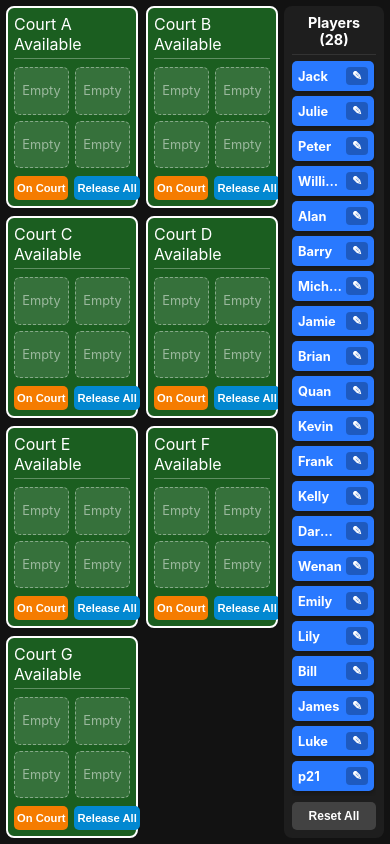
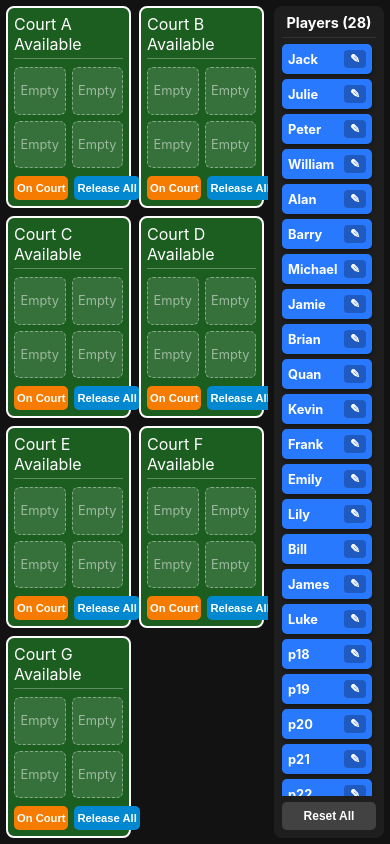
Before and after one commit to gojackgor-a11y/badminton, a plain HTML site: page index.html in a window 390 px wide. Drawn offline with Linux system fonts and the light colour scheme.

Commit message:
Add files via upload

```diff
--- a/index.html
+++ b/index.html
@@ -21,9 +21,27 @@
     color: #ffffff;
     display: flex;
     height: 100vh;
+    height: 100dvh;
     width: 100vw;
     gap: 10px;
     overflow: hidden;
+  }
+
+  /* Custom Visible Scrollbars for Android, iOS, Windows, and Mac */
+  ::-webkit-scrollbar {
+    width: 8px;
+    height: 8px;
+  }
+  ::-webkit-scrollbar-track {
+    background: rgba(255, 255, 255, 0.08);
+    border-radius: 4px;
+  }
+  ::-webkit-scrollbar-thumb {
+    background: rgba(255, 255, 255, 0.45);
+    border-radius: 4px;
+  }
+  ::-webkit-scrollbar-thumb:hover {
+    background: rgba(255, 255, 255, 0.7);
   }
 
   /* Left Side: 7 Courts in a 4x2 Grid occupying majority of screen */
@@ -34,6 +52,9 @@
     grid-template-rows: repeat(2, 1fr);
     gap: 8px;
     height: 100%;
+    min-height: 0;
+    scrollbar-width: thin;
+    scrollbar-color: rgba(255, 255, 255, 0.45) rgba(255, 255, 255, 0.08);
   }
 
   .court {
@@ -46,6 +67,7 @@
     justify-content: space-between;
     transition: background-color 0.2s, border-color 0.2s;
     min-width: 0;
+    min-height: 0;
   }
 
   .court.locked {
@@ -90,6 +112,7 @@
     gap: 6px;
     flex: 1;
     margin: 8px 0;
+    min-height: 0;
   }
 
   .slot {
@@ -103,6 +126,7 @@
     color: rgba(255, 255, 255, 0.5);
     overflow: hidden;
     min-width: 0;
+    min-height: 0;
     transition: background-color 0.15s, border-color 0.15s, transform 0.1s;
   }
 
@@ -151,8 +175,8 @@
   /* Right Side: 28 Players List */
   #players-sidebar {
     flex: 1;
-    min-width: 125px;
-    max-width: 200px;
+    min-width: 130px;
+    max-width: 210px;
     background-color: #1e1e1e;
     border: 2px solid transparent;
     border-radius: 8px;
@@ -160,6 +184,7 @@
     display: flex;
     flex-direction: column;
     height: 100%;
+    min-height: 0;
     transition: border-color 0.15s, background-color 0.15s;
   }
 
@@ -175,15 +200,21 @@
     margin-bottom: 6px;
     padding-bottom: 6px;
     border-bottom: 1px solid #333;
+    flex-shrink: 0;
   }
 
   #players-list {
     flex: 1;
-    overflow-y: auto;
+    min-height: 0;
+    overflow-y: scroll;
+    -webkit-overflow-scrolling: touch;
+    touch-action: pan-y;
     display: flex;
     flex-direction: column;
     gap: 5px;
-    padding-right: 2px;
+    padding-right: 4px;
+    scrollbar-width: thin;
+    scrollbar-color: rgba(255, 255, 255, 0.45) rgba(255, 255, 255, 0.08);
   }
 
   /* Player Rectangle Icon */
@@ -195,13 +226,13 @@
     border-radius: 5px;
     padding: 7px 8px;
     width: 100%;
+    flex-shrink: 0;
     cursor: grab;
     box-shadow: 0 2px 4px rgba(0,0,0,0.3);
     display: flex;
     align-items: center;
     justify-content: space-between;
     gap: 4px;
-    touch-action: none;
   }
 
   .player-card:active {
@@ -240,6 +271,7 @@
     font-size: 0.9rem;
     background-color: #00b0ff;
     padding: 4px;
+    touch-action: none;
   }
 
   .slot .player-name-text {
@@ -251,7 +283,7 @@
     cursor: not-allowed;
   }
 
-  /* Floating ghost element for iPad/iPhone touch drag */
+  /* Floating ghost element for mobile touch drag */
   .touch-ghost {
     position: fixed;
     pointer-events: none;
@@ -279,12 +311,15 @@
     background-color: #616161;
   }
 
-  /* Responsive adjustment for smaller or portrait screens */
+  /* Responsive adjustment for smaller Android/iOS phones and portrait mode */
   @media (max-width: 900px) {
     #courts-container {
       grid-template-columns: repeat(2, 1fr);
-      grid-template-rows: repeat(4, 1fr);
-      overflow-y: auto;
+      grid-template-rows: repeat(4, minmax(150px, 1fr));
+      overflow-y: scroll;
+      -webkit-overflow-scrolling: touch;
+      touch-action: pan-y;
+      padding-right: 4px;
     }
   }
 
@@ -293,7 +328,7 @@
     .court { padding: 6px; }
     .court-title { font-size: 0.9rem; }
     button { padding: 6px 3px; font-size: 0.7rem; }
-    #players-sidebar { min-width: 100px; padding: 6px; }
+    #players-sidebar { min-width: 110px; padding: 6px; }
     .player-card { padding: 6px; font-size: 0.8rem; }
   }
 </style>
@@ -309,14 +344,13 @@
   </div>
 
 <script>
-  const STORAGE_KEY = 'badminton_court_manager_v4';
+  const STORAGE_KEY = 'badminton_court_manager_v5';
   const COURT_IDS = ['A', 'B', 'C', 'D', 'E', 'F', 'G'];
   const TOTAL_PLAYERS = 28;
   const PRESET_NAMES = [
     'Jack', 'Julie', 'Peter', 'William', 'Alan',
     'Barry', 'Michael', 'Jamie', 'Brian', 'Quan',
-    'Kevin', 'Frank', 'Kelly', 'Darwin', 'Wenan',
-    'Emily', 'Lily', 'Bill', 'James', 'Luke'
+    'Kevin', 'Frank', 'Emily', 'Lily', 'Bill', 'James', 'Luke'
   ];
 
   let dragPayload = null;
@@ -395,17 +429,14 @@
 if (srcCourtId === targetCourtId && srcSlotIndex === targetSlotIndex) return;
 const srcCourt = state.courts.find(function(c) { return c.id === srcCourtId; });
 if (!srcCourt || srcCourt.onCourt) return;
-
 const targetPlayerId = targetCourt.slots[targetSlotIndex];
 targetCourt.slots[targetSlotIndex] = playerId;
 srcCourt.slots[srcSlotIndex] = targetPlayerId;
 }
-
 dragPayload = null;
 saveState();
 render();
 }
-
 function handleDropOnBench() {
 if (!dragPayload) return;
 if (dragPayload.fromType === 'court') {
@@ -413,9 +444,7 @@
 }
 dragPayload = null;
 }
-
 function setupPlayerInteractions(cardEl, payload, onDoubleTap) {
-
 // 1. Desktop HTML5 Drag & Drop
 cardEl.setAttribute('draggable', 'true');
 cardEl.addEventListener('dragstart', function(e) {
@@ -437,11 +466,12 @@ if (e.target.classList.contains('edit-btn')) return;
 e.preventDefault();
 onDoubleTap();
 });
-// 3. Touch Support (Double-Tap + Touch Drag-and-Drop for iPad/iPhone)
+// 3. Touch Support (Double-Tap + Touch Drag-and-Drop for Android, iPad, iPhone)
 let lastTap = 0;
 let touchStartX = 0;
 let touchStartY = 0;
 let isTouchDragging = false;
+let isScrollingList = false;
 let ghostEl = null;
 cardEl.addEventListener('touchstart', function(e) {
 if (e.target.classList.contains('edit-btn')) return;
@@ -449,13 +479,19 @@ const touch = e.touches[0];
 touchStartX = touch.clientX;
 touchStartY = touch.clientY;
 isTouchDragging = false;
+isScrollingList = false;
 }, { passive: true });
 cardEl.addEventListener('touchmove', function(e) {
-if (e.target.classList.contains('edit-btn')) return;
+if (e.target.classList.contains('edit-btn') || isScrollingList) return;
 const touch = e.touches[0];
 const dx = Math.abs(touch.clientX - touchStartX);
 const dy = Math.abs(touch.clientY - touchStartY);
-if (!isTouchDragging && (dx > 10 || dy > 10)) {
+// If starting from bench and moving primarily vertically, allow Android/iOS native list scrolling
+if (!isTouchDragging && payload.fromType === 'bench' && dy > 10 && dy > dx) {
+isScrollingList = true;
+return;
+}
+if (!isTouchDragging && (dx > 10 || (payload.fromType === 'court' && dy > 10))) {
 isTouchDragging = true;
 dragPayload = payload;
 cardEl.classList.add('dragging');
@@ -504,6 +540,10 @@ handleDropOnBench();
 }
 dragPayload = null;
 isTouchDragging = false;
+return;
+}
+if (isScrollingList) {
+isScrollingList = false;
 return;
 }
 const currentTime = Date.now();
@@ -570,7 +610,6 @@ function releaseAllFromCourt(courtId) {
 const courtIndex = state.courts.findIndex(function(c) { return c.id === courtId; });
 if (courtIndex === -1) return;
 const court = state.courts[courtIndex];
-// Release all players back to bench
 court.slots.forEach(function(playerId, index) {
 if (playerId !== null) {
 state.benchIds.push(playerId);
```
Lines whose indentation alone changed are shown as unchanged.
